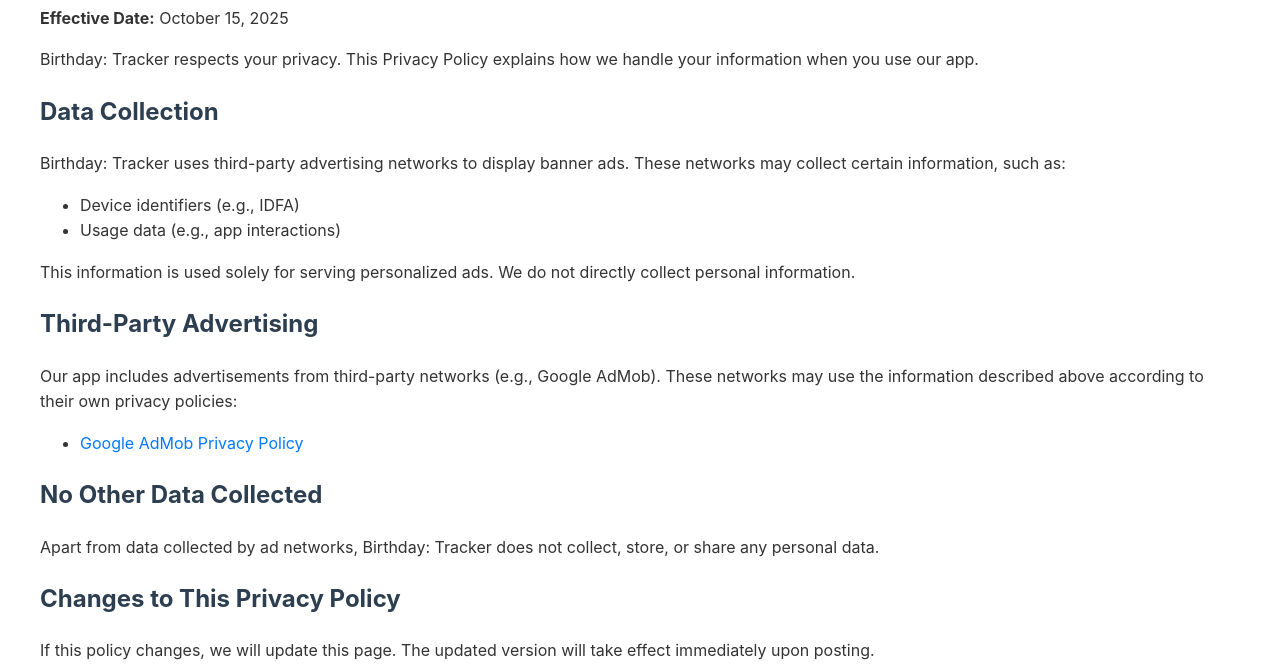
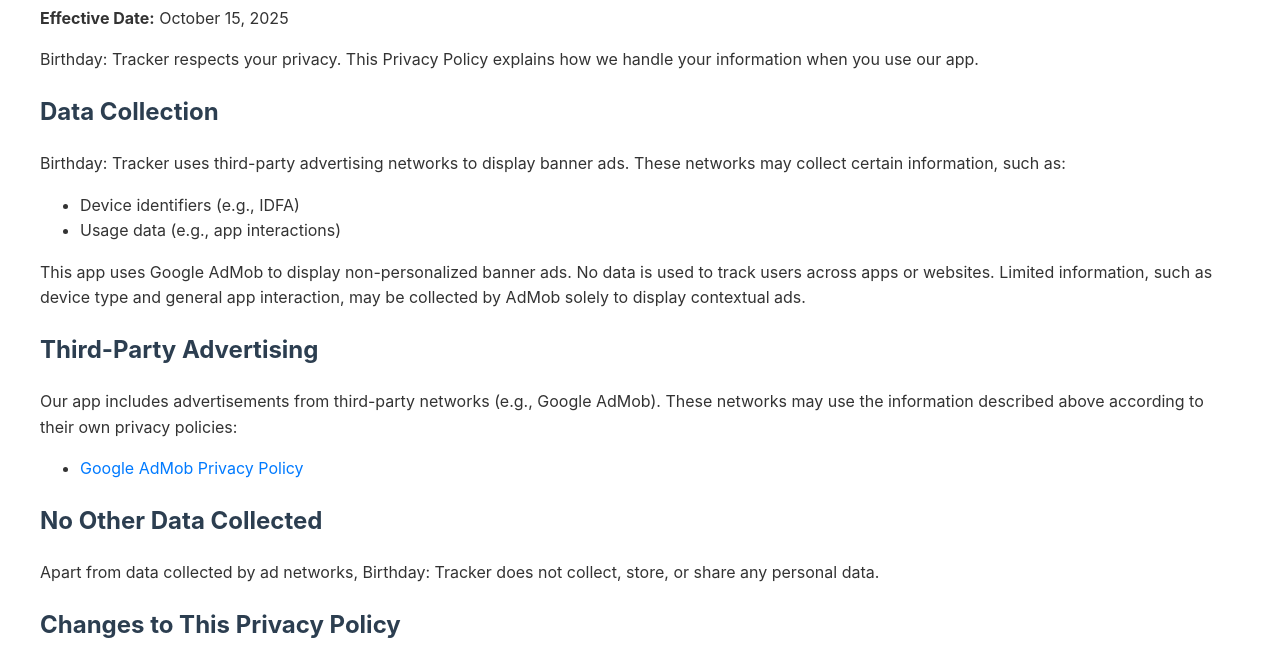
Before and after one commit to Adhitya-93/birthdaytrackerapp, a plain HTML site: page privacy.html in a window 1280 px wide. Shown: the part 107-775 px from the top of the page. Drawn offline with Linux system fonts and the light colour scheme.

Commit message:
Update privacy.html

```diff
--- a/privacy.html
+++ b/privacy.html
@@ -36,7 +36,7 @@
     <li>Device identifiers (e.g., IDFA)</li>
     <li>Usage data (e.g., app interactions)</li>
   </ul>
-  <p>This information is used solely for serving personalized ads. We do not directly collect personal information.</p>
+  <p>This app uses Google AdMob to display non-personalized banner ads. No data is used to track users across apps or websites. Limited information, such as device type and general app interaction, may be collected by AdMob solely to display contextual ads.</p>
 
   <h2>Third-Party Advertising</h2>
   <p>Our app includes advertisements from third-party networks (e.g., Google AdMob). These networks may use the information described above according to their own privacy policies:</p>
```
